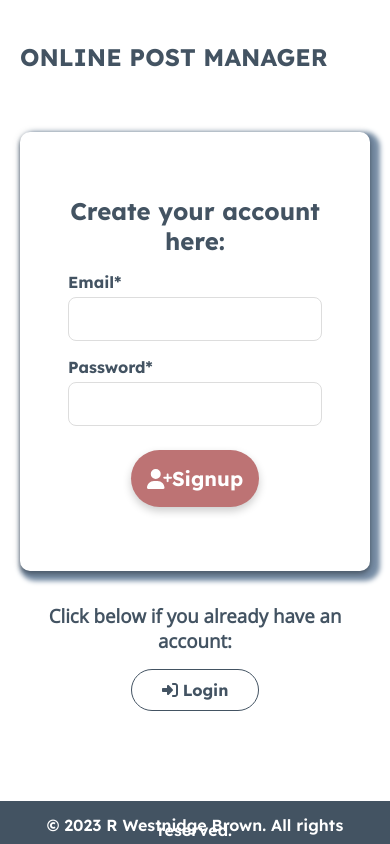
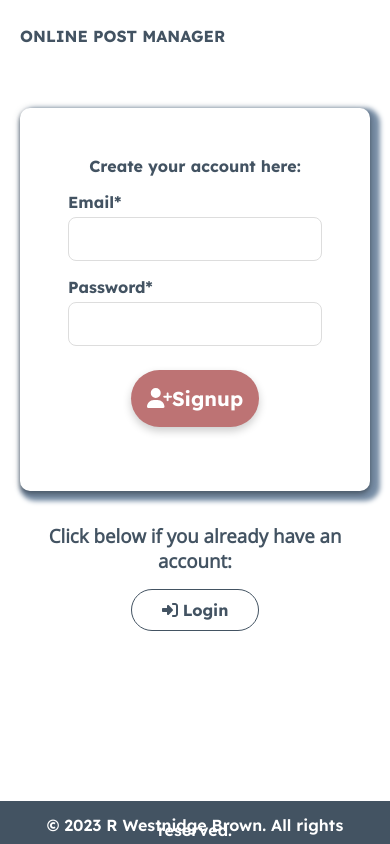
Before and after one commit to rhw-repo/mern-post-app, a React (Create React App) app in the folder frontend/: page /signup in a window 390 px wide. Built offline with nearby package versions, Linux system fonts and the light colour scheme.

Commit message:
WIP: Implements grid layout for Table @ 895px instead of 870px prevent x axis overflow. Header: Adds grid layout and resizes font for smaller screens.

```diff
--- a/frontend/src/components/Navbar/Navbar.module.css
+++ b/frontend/src/components/Navbar/Navbar.module.css
@@ -18,7 +18,7 @@
     display: flex;
     align-items: center;
     justify-content: space-between;
-    height: 3rem;
+    /*height: 3rem;*/
   }
 
   /* colors text logout button, removes links underline*/
@@ -39,7 +39,6 @@
     /* content size unknown for userEmail element */
     grid-template-columns: auto auto auto;
     grid-template-rows: auto;
-    margin-bottom: 1rem;
    }
 
    .link,
@@ -47,11 +46,16 @@
       font-size: 1.5rem;
       grid-row: 1 / 2;
       grid-column: 1;
-      justify-self: left;
+      /*justify-self: left;*/
+      margin: auto;
     }
 
   .nav {
-      display: contents;
+      display: flex;
+      flex-direction: column;
+      justify-content: space-between;
+      align-items: center;
+      gap: 1rem;
     }
 
   .userEmail {
@@ -63,5 +67,21 @@
   nav .button {
     grid-row: 1 / 2;
     grid-column: 3 / 4;
+    justify-self: center;
   }
   }
+
+  @media (max-width: 560px) {
+    .container {
+      gap: 5px;
+    }
+
+    h1,
+    .link {
+      font-size: 1rem;
+    }
+
+    .userEmail {
+      font-size: 0.75rem;
+    }
+  }
--- a/frontend/src/pages/Home/Table.module.css
+++ b/frontend/src/pages/Home/Table.module.css
@@ -234,7 +234,7 @@ content as if on an elevated surface*/
 }
 
 /* Prevent table overflow */
-@media (max-width: 870px) {
+@media (max-width: 895px) {
     * {
         box-sizing: border-box;
     }
```
